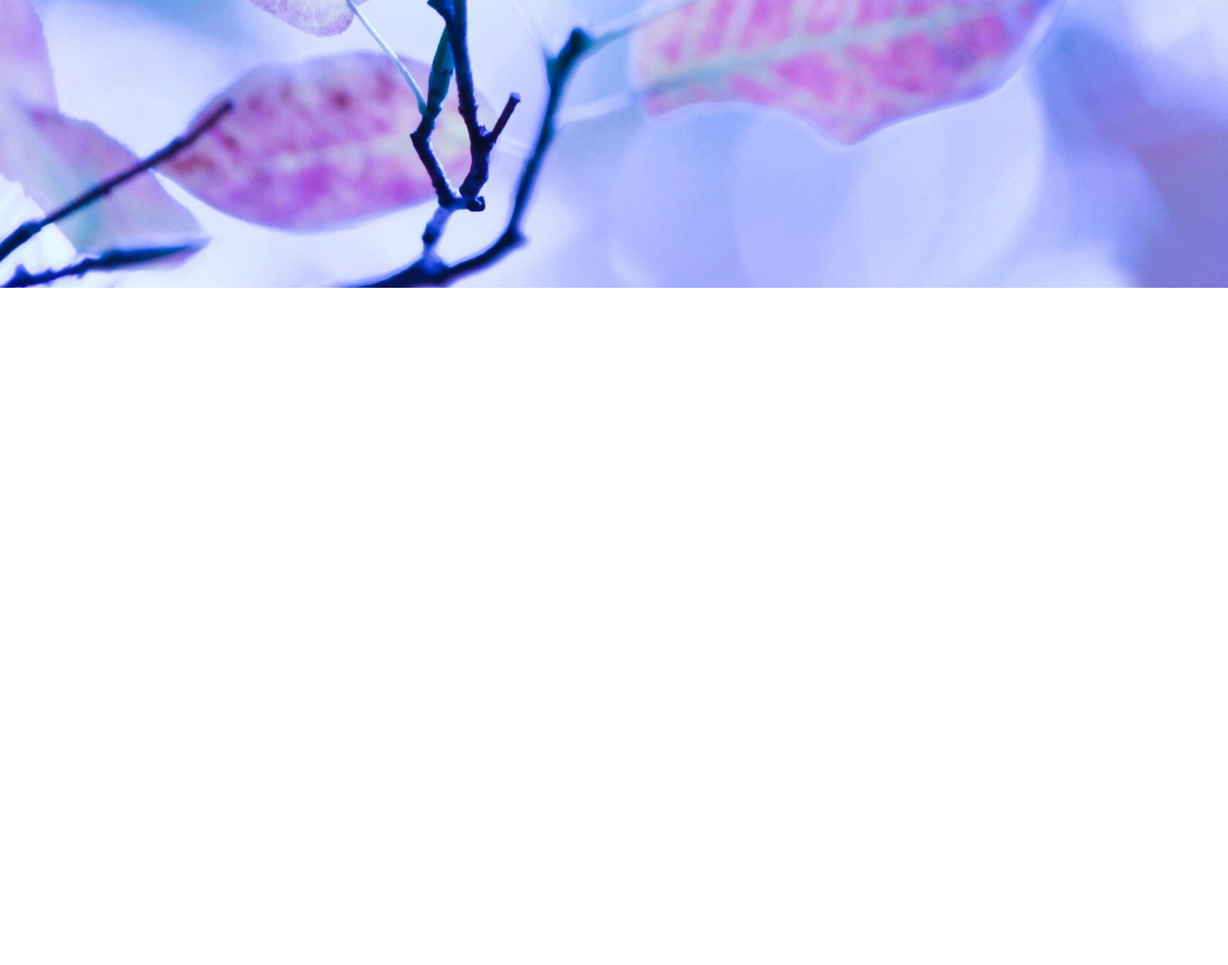
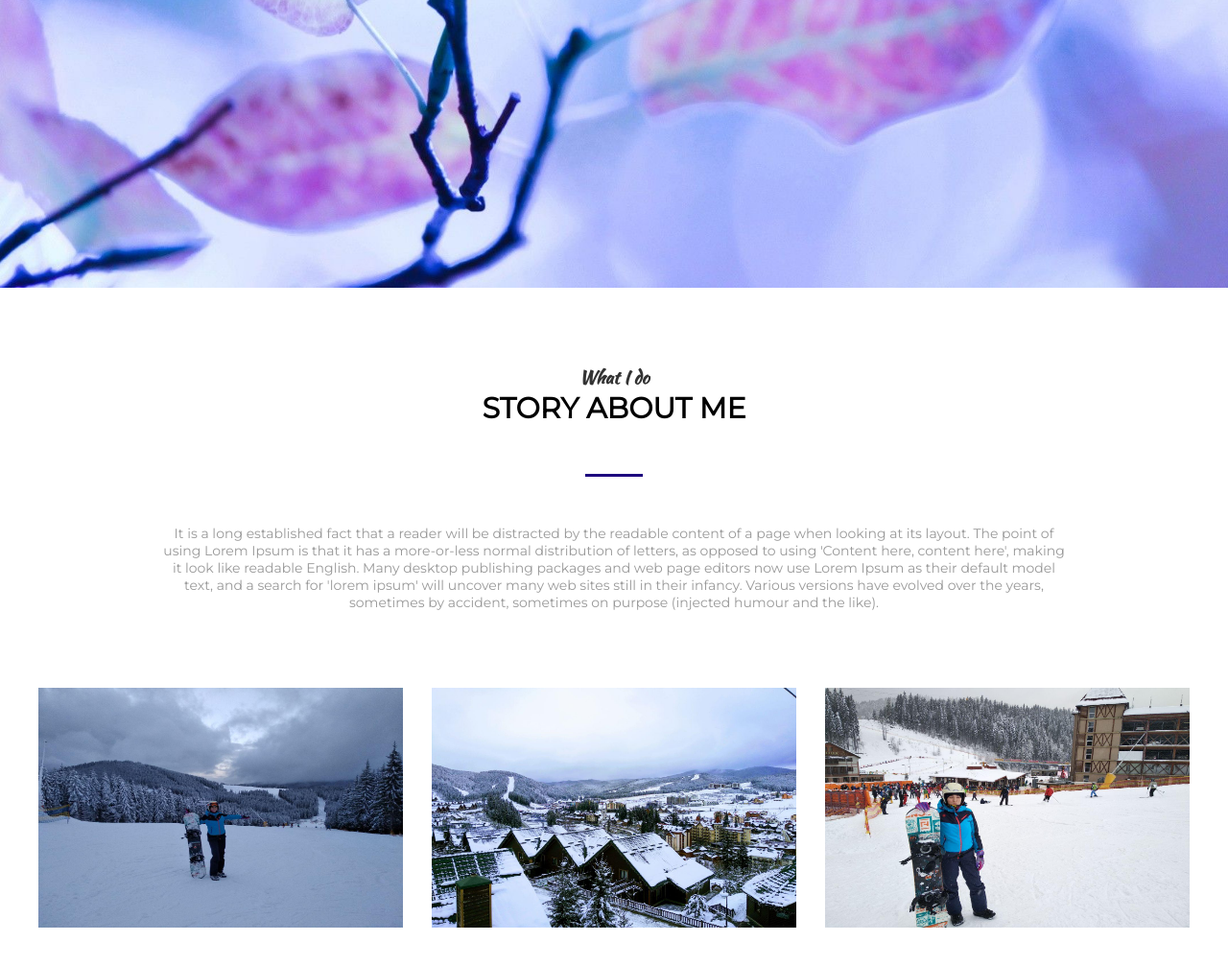
Before and after one commit to Voitichenkovs/WomenGoitVS, a plain HTML site: page index.html in a window 1280 px wide. Shown: the part 500-1506 px from the top of the page at 96% size. Before the commit the page ends 800 px from the top, so only its background shows below. Drawn offline with Linux system fonts and the light colour scheme; a web font is replaced by a local one.

Commit message:
add new section

```diff
--- a/assets/css/style.css
+++ b/assets/css/style.css
@@ -76,13 +76,16 @@ body {
  background: url("../images/wallpaper.jpg") center no-repeat;
  background-size: cover;
 }
-.container{
-background-color: rgba(255, 255, 255, 0.6);
-border-radius: 5px;
-padding: 10px;
+.header .container{
+    background-color: rgba(224, 214, 214, 0.6);
+    border-radius: 5px;
+    padding: 10px;
 }
 .intro .container{
     margin-top: 110px;
+    background-color: rgba(224, 214, 214, 0.6);
+    border-radius: 5px;
+    padding: 10px;
 }
 .about__me{
     text-align: center;
@@ -118,3 +121,97 @@ padding: 10px;
     text-decoration: underline;
     color: rgb(114, 35, 74);
 }
+
+.section{
+    padding: 80px 0;
+    }
+
+    .section__header{
+      width: 100%;
+      max-width: 950px;
+      margin: 0 auto;
+
+      text-align: center;
+    }
+
+    .section__uptitle{
+      font-size: 20 px;
+      color: #333;
+      font-family: 'Kaushan Script', cursive;
+    }
+
+    .section__title{
+      font-size: 30px;
+      font-weight: 700;
+      text-transform: uppercase;
+    }
+
+    .section__title::after{
+      content: "";
+      width: 60px;
+      height: 3px;
+      display: block;
+      margin: 50px auto;
+
+      background-color: rgb(29, 2, 126);
+    }
+
+    .section__text{
+      color: #999999;
+      font-size: 14px;
+    }
+    .about__story{
+      margin-top: 80px;
+      display: flex;
+      justify-content: space-between;
+
+    }
+    .about__item{
+      width: 380px;
+      height: 250px;
+      background-color: rgb(121, 187, 241);
+      position: relative;
+    }
+
+    img{
+      width: 380px;
+      height: 250px;
+
+    }
+
+    .about__item:hover .about__img img{
+      opacity: 0.2;
+
+    }
+    .about__item:hover .about__img{
+      transform:  rotate(-20deg);
+
+    }
+    .about__img{
+      background: linear-gradient(to bottom, #680f68, #b1eff3);
+      transition: transform 0.2s linear;
+      height: 100%;
+    }
+    .about__item:hover .about__text{
+      opacity: 1;
+
+    }
+    .about__text{
+      text-transform: uppercase;
+      width: 100%;
+      font-size: 18px;
+      position: absolute;
+      text-align: center;
+      top: 50%;
+      left: 0;
+      color: #fff;
+      font-weight: 700;
+      z-index: 2;
+      opacity: 0;
+
+      transform: translate3d(0, 50%, 0);
+
+      transition: opacity 0.6s lianer;
+
+
+    }
--- a/index.html
+++ b/index.html
@@ -40,5 +40,39 @@
                </div>
              </div>
            </div>
+           <section class="section">
+            <div class="container">
+              <div class="section__header">
+                <h3 class="section__uptitle">What I do</h3>
+                <h1 class="section__title">Story about me</h1>
+                <div class="section__text">
+                  <p>It is a long established fact that a reader will be distracted by the readable content of a page when looking at its layout. The point of using Lorem Ipsum is that it has a more-or-less normal distribution of letters, as opposed to using 'Content here, content here', making it look like readable English. Many desktop publishing packages and web page editors now use Lorem Ipsum as their default model text, and a search for 'lorem ipsum' will uncover many web sites still in their infancy. Various versions have evolved over the years, sometimes by accident, sometimes on purpose (injected humour and the like).
+
+                  </p>
+
+                </div>
+              </div>
+               <div class="about__story">
+                <div class="about__item">
+                  <div class="about__img">
+                    <img src="assets/images/about/3.jpg" alt="">
+                  </div>
+                  <div class="about__text">Snowboarding</div>
+                </div>
+                <div class="about__item">
+                  <div class="about__img">
+                    <img src="assets/images/about/2.jpg" alt="">
+                  </div>
+                  <div class="about__text">Carpathians</div>
+                </div>
+                <div class="about__item">
+                  <div class="about__img">
+                    <img src="assets/images/about/1.jpg" alt="">
+                  </div>
+                  <div class="about__text">Photogenicity)</div>
+                </div>
+              </div>
+            </div>
+          </section>
     </body>
 </html>
```
Also changed, not shown: assets/images/about/1.jpg (added), assets/images/about/2.jpg (added), assets/images/about/3.jpg (added).
